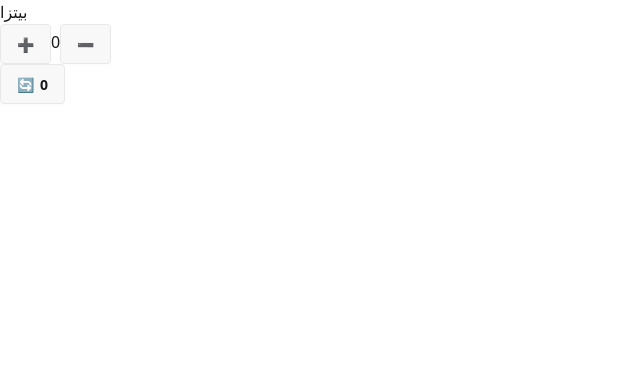
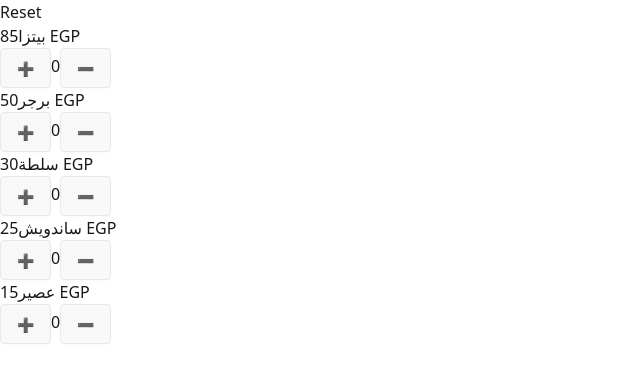
Before and after one commit to engbasel/pro2, a React (Vite) app: page / in a window 1280 px wide. Shown: the top 382 px of the page, without its empty margins (0-640 px from the left). Built offline with nearby package versions, Linux system fonts and the light colour scheme.

Commit message:
`Refactor App and FoodCard components to use state and props for food item management`

```diff
--- a/src/App.jsx
+++ b/src/App.jsx
@@ -1,19 +1,59 @@
+import React, { useState } from "react";
+import FoodCard from "./components/FoodCard";
 
-import React from 'react';
-import FoodCard from './components/FoodCard.jsx';
-import './App.css';
+// testing data
+const FakeData = [
+  { name: "بيتزا", price: 85, image: "pizza", amount: 0 },
+  { name: "برجر", price: 50, image: "burger", amount: 0 },
+  { name: "سلطة", price: 30, image: "salad", amount: 0 },
+  { name: "ساندويش", price: 25, image: "sandwich", amount: 0 },
+  { name: "عصير", price: 15, image: "juice", amount: 0 },
+];
 
 function App() {
+  const [data, setData] = useState(FakeData);
+
+
+
+const handleReset = () => {
+  const newData = data.map((el) => ({ ...el, amount: 0 }));
+  setData(newData);
+};
+
+const handleIncrement = (item) => {
+  const newData = data.map((el) => {
+    if (el.name === item.name) {
+      return { ...el, amount: el.amount + 1 };
+    }
+    return el;
+  });
+  setData(newData);
+};
+
+const handleDecrement = (item) => {
+  const newData = data.map((el) =>
+    el.name === item.name
+      ? { ...el, amount: el.amount === 0 ? 0 : el.amount - 1 }
+      : el
+  );
+  console.log(newData);
+  setData(newData);
+};
 
 
   return (
-    <div className="root">
-
-      <FoodCard
-        name="بيتزا"
-      />
-
-
+    <div>
+      <button onClick={handleReset}> Reset </button>
+      <div className="food-list">
+        {data.map((item) => (
+          <FoodCard
+            key={item.name}
+            item={item}
+            onIncrement={() => handleIncrement(item)}
+            onDecrement={() => handleDecrement(item)}
+          />
+        ))}
+      </div>
     </div>
   );
 }
--- a/src/components/FoodCard.jsx
+++ b/src/components/FoodCard.jsx
@@ -1,48 +1,19 @@
+import React from "react";
 
-import React, { useState } from 'react';
-
-// testing data
-const FakeData = [
-  { id: 1, name: 'بيتزا', price: 85, image: 'pizza' },
-  { id: 2, name: 'برجر', price: 50, image: 'burger' },
-  { id: 3, name: 'سلطة', price: 30, image: 'salad' },
-  { id: 4, name: 'ساندويش', price: 25, image: 'sandwich' },
-  { id: 5, name: 'عصير', price: 15, image: 'juice' },
-];
-
-
-function FoodCard(props) {
-  const [number, setunm] = useState(0);
-
-  const handleAdd = () => {
-    setunm(NUM => NUM + 1);
-      console.log(number);
-
-  };
-  const addFun = () => {
-    if (number > 0) {
-      setunm(prevNumber => prevNumber - 1);
-      console.log(number);
-    }
-  };
-  const clear = () => {
-    setunm(0);
-  };
-
+function FoodCard({ item, onIncrement, onDecrement }) {
   return (
     <div className="food-card">
       <div className="food-details">
-        <span className="food-name">{props.name}</span>
+        <span className="food-name">{item.name}</span>
+        <span className="food-price">{item.price} EGP</span>
       </div>
       <div className="food-actions">
-        <button className="btn add-btn" onClick={handleAdd}>➕</button>
-        <span className="total-number">{number}</span>
-        <button className="btn remove-btn" onClick={addFun}>➖</button>
-      </div>
-      <div className="clear-action">
-        <button className="btn clear-btn" onClick={clear}>
-          <span className="clear-icon">🔄</span>
-          <span className="clear-text">0</span>
+        <button className="btn add-btn" onClick={onIncrement}>
+          ➕
+        </button>
+        <span className="total-number">{item.amount}</span>
+        <button className="btn remove-btn" onClick={onDecrement}>
+          ➖
         </button>
       </div>
     </div>
```
